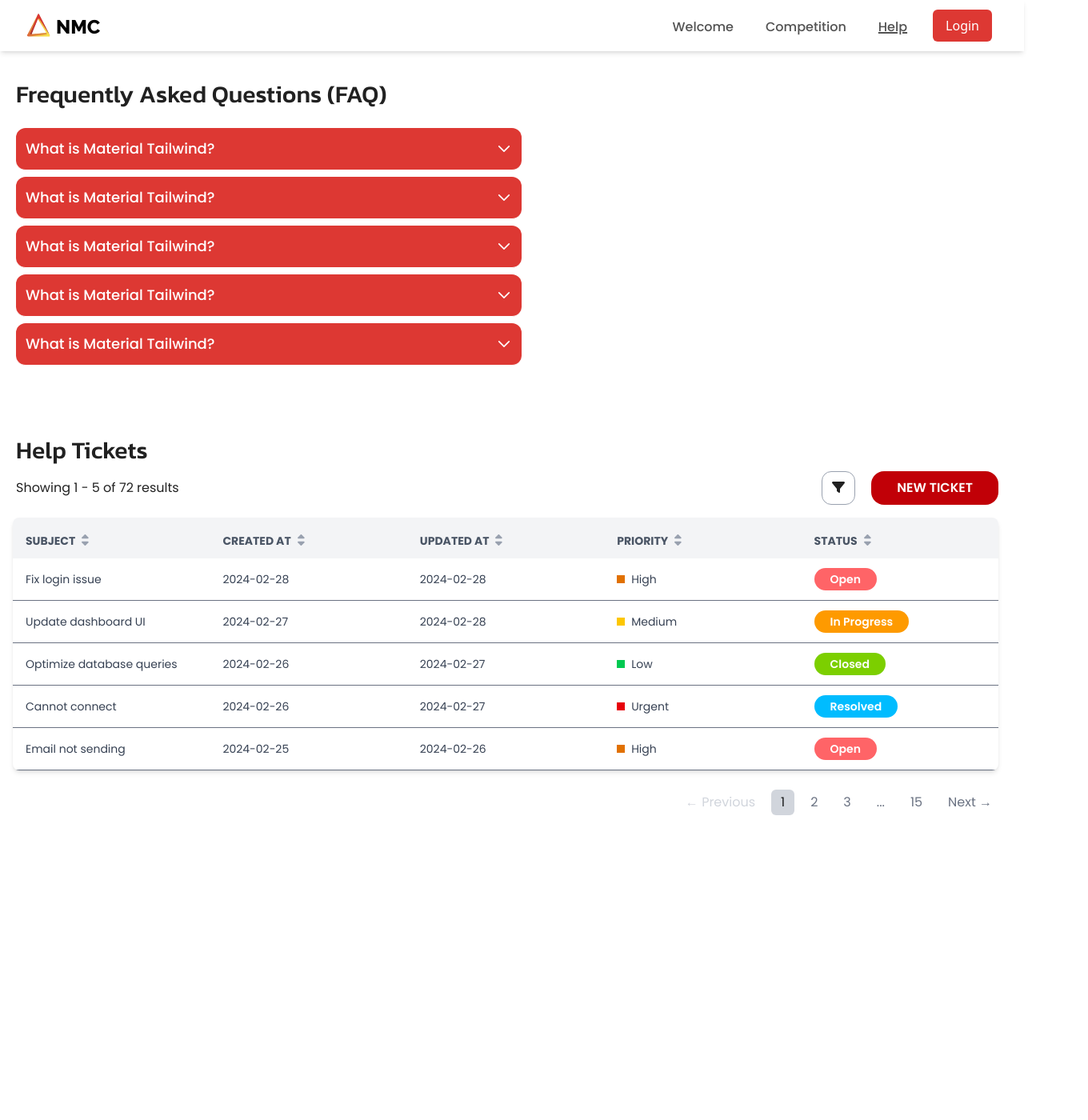
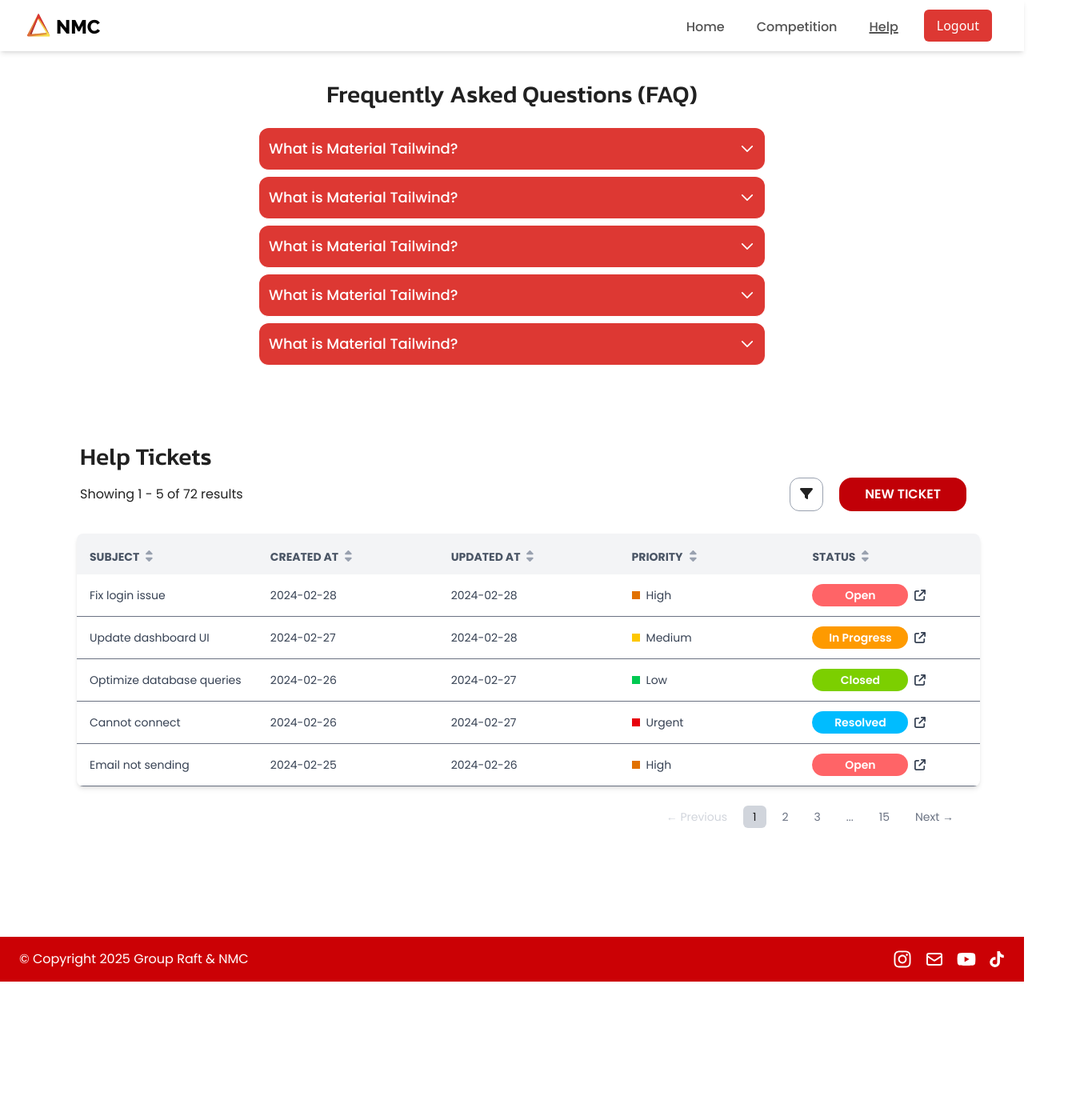
Before and after one commit to Ella-Raputri/WADS-FinalProject, a React (Vite) app in the folder frontend/: page /userhelp in a window 1280 px wide. Shown: the top 1400 px of the page at 80% size, 1360 px wide, since content can reach past the window. After the commit the page ends 1227 px from the top, so only its background shows below. Built offline with nearby package versions, Linux system fonts and the light colour scheme.

Commit message:
new ticket page

```diff
--- a/frontend/src/App.jsx
+++ b/frontend/src/App.jsx
@@ -12,6 +12,7 @@ import CompManagement from './pages/admin/CompManagement.jsx'
 import TicketManagement from './pages/admin/TicketManagement.jsx'
 import Navbar from './components/Navbar.jsx';
 import Footer from './components/Footer.jsx';
+import NewTicket from './pages/participant/NewTicket.jsx';
 
 function App() {
   // const [page, setPage] = useState("Welcome");
@@ -29,6 +30,7 @@ function App() {
                 <Route path='/userhome' element={ <HomePage/> }></Route>
                 <Route path='/usercomp' element={ <CompetitionPage/> }></Route>
                 <Route path='/userhelp' element={ <HelpPage/> }></Route>
+                <Route path='/usernewticket' element={<NewTicket/> }></Route>
 
                 <Route path='/admindashboard' element={ <Dashboard/> }></Route>
                 <Route path='/admincomp' element={ <CompManagement/> }></Route>
--- a/frontend/src/components/Navbar.jsx
+++ b/frontend/src/components/Navbar.jsx
@@ -4,7 +4,7 @@ import { Disclosure, DisclosureButton, DisclosurePanel } from '@headlessui/react
 import { Bars3Icon, ChevronLeftIcon, XMarkIcon } from '@heroicons/react/24/outline';
 
 const Navbar = () => {
-  const [userRole, setUserRole] = useState(null); // null (guest), 'participant', 'admin'
+  const [userRole, setUserRole] = useState('participant'); // null (guest), 'participant', 'admin'
   const location = useLocation();
   const navigate = useNavigate();
 
@@ -77,7 +77,8 @@ const Navbar = () => {
                       to={item.href}
                       className={`${userRole === 'admin' ? 'text-white red-hover' : 'bg-white text-neutral-600 hover:bg-neutral-100 hover:text-black'}
                       hover:rounded-sm px-3 py-2 text-md mt-1 font-medium font-poppins
-                      ${location.pathname === item.href ? 'underline decoration-2 font-bold' : ''}`
+                      ${location.pathname === item.href ? 'underline decoration-2 font-bold' : ''}
+                      ${(location.pathname=='/usernewticket' && item.href==='/userhelp')?  'underline decoration-2 font-bold' : ''}`
                     }
                     >
                       {item.name}
--- a/frontend/src/components/Table.jsx
+++ b/frontend/src/components/Table.jsx
@@ -1,15 +1,14 @@
 import React from 'react'
 import { FontAwesomeIcon } from "@fortawesome/react-fontawesome";
-import { faSortUp, faSortDown } from "@fortawesome/free-solid-svg-icons";
-import { useState,useEffect } from "react";
+import { faSortUp, faSortDown, faExternalLink } from "@fortawesome/free-solid-svg-icons";
+import { useState, useEffect } from "react";
 
-
-function Table({columns, data}) {
+function Table({ columns, data }) {
     const [sortedData, setSortedData] = useState(data);
     const [sortConfig, setSortConfig] = useState({ key: null, direction: "asc" });
 
     useEffect(() => {
-      console.log("Table received data:", data); // Check if data updates here
+        console.log("Table received data:", data);
     }, [data]);
 
     const handleSort = (column) => {
@@ -31,18 +30,17 @@ function Table({columns, data}) {
     };
 
     return (
-    <div className="overflow-x-auto w-full p-4">
-      <table className="min-w-full table-fixed bg-white shadow-md rounded-lg overflow-hidden">
+        <div className="overflow-x-auto max-w-11/12 lg:max-w-full mt-3 p-4">
+            <table className="md:min-w-11/12 table-fixed bg-white shadow-md rounded-lg overflow-hidden">
                 <thead className="bg-gray-100">
                     <tr>
                         {columns.map((col, index) => (
                             <th
                                 key={index}
-                className="text-sm px-4 py-3 text-left text-gray-600 font-poppins cursor-pointer w-[200px]"
+                                className="text-sm px-4 py-3 text-left text-gray-600 font-poppins w-[200px]"
                                 onClick={() => handleSort(col)}
                             >
                                 {col}
-
                                 <div className="inline-flex flex-col ml-2 mt-2">
                                     <FontAwesomeIcon
                                         icon={faSortUp}
@@ -51,54 +49,47 @@ function Table({columns, data}) {
                                     <FontAwesomeIcon
                                         icon={faSortDown}
                                         className={`${sortConfig.key === col.replace(/\s+/g, '_').toLowerCase() && sortConfig.direction === "desc" ? "text-gray-700" : "text-gray-400"}`}
-                        style={{marginTop:'-12px'}}
+                                        style={{ marginTop: '-12px' }}
                                     />
                                 </div>
-
                             </th>
                         ))}
                     </tr>
                 </thead>
                 <tbody>
                     {sortedData.map((item, index) => (
-            <tr key={index} className="border-b border-gray-500 hover:bg-gray-50 hover:cursor-pointer">
+                        <tr key={index} className="border-b border-gray-500 hover:bg-gray-50 ">
                             {columns.map((col, colIndex) => (
                                 <td key={colIndex} className={`px-4 py-3 text-sm font-poppins text-gray-700 ${col === 'Subject' ? 'w-2/5' : ''}`}>
-                  {col === 'PRIORITY' && item[col.toLowerCase()]=='Urgent' && (
+                                    {col === 'PRIORITY' && item[col.toLowerCase()] === 'Urgent' && (
                                         <div className="inline-flex mr-2 w-2.5 h-2.5 bg-red-600"></div>
                                     )}
-                  {col === 'PRIORITY' && item[col.toLowerCase()]=='High' &&(
+                                    {col === 'PRIORITY' && item[col.toLowerCase()] === 'High' && (
                                         <div className="inline-flex mr-2 w-2.5 h-2.5 bg-amber-600"></div>
                                     )}
-                  {col === 'PRIORITY' && item[col.toLowerCase()]=='Medium'&& (
+                                    {col === 'PRIORITY' && item[col.toLowerCase()] === 'Medium' && (
                                         <div className="inline-flex mr-2 w-2.5 h-2.5 bg-yellow-400"></div>
                                     )}
-                  {col === 'PRIORITY' && item[col.toLowerCase()]=='Low' && (
+                                    {col === 'PRIORITY' && item[col.toLowerCase()] === 'Low' && (
                                         <div className="inline-flex mr-2 w-2.5 h-2.5 bg-green-500"></div>
                                     )}
 
-                  {col === 'STATUS' && item[col.toLowerCase()]=='Open' && (
-                    <div className="font-semibold inline-flex bg-red-400 w-auto rounded-2xl text-white p-1 pl-5 pr-5">
+                                    {col === 'STATUS' && (
+                                        <div className="flex items-center space-x-2">
+                                            <div className={`font-semibold inline-flex w-24 md:w-30 rounded-2xl text-white p-1 justify-center
+                                                ${item[col.toLowerCase()] === 'Open' ? 'bg-red-400' :
+                                                item[col.toLowerCase()] === 'Closed' ? 'bg-lime-500' :
+                                                item[col.toLowerCase()] === 'In Progress' ? 'bg-amber-500' :
+                                                'bg-sky-400' // Resolved
+                                                }`}
+                                            >
                                                 {item[col.toLowerCase()]}
                                             </div>
-                  )}
-                  {col === 'STATUS' && item[col.toLowerCase()]=='Closed' && (
-                    <div className="font-semibold inline-flex bg-lime-500 w-auto rounded-2xl text-white p-1 pl-5 pr-5">
-                        {item[col.toLowerCase()]}
-                    </div>
-                  )}
-                  {col === 'STATUS' && item[col.toLowerCase()]=='In Progress' && (
-                    <div className="font-semibold inline-flex bg-amber-500 w-auto rounded-2xl text-white p-1 pl-5 pr-5">
-                        {item[col.toLowerCase()]}
-                    </div>
-                  )}
-                  {col === 'STATUS' && item[col.toLowerCase()]=='Resolved' && (
-                    <div className="font-semibold inline-flex bg-sky-400 w-auto rounded-2xl text-white p-1 pl-5 pr-5">
-                        {item[col.toLowerCase()]}
+                                            <FontAwesomeIcon className="text-xs md:text-sm cursor-pointer hover:text-red-600" icon={faExternalLink} />
                                         </div>
                                     )}
 
-                  {col!=='STATUS' && item[col.replace(/\s+/g, '_').toLowerCase()]}
+                                    {col !== 'STATUS' && item[col.replace(/\s+/g, '_').toLowerCase()]}
                                 </td>
                             ))}
                         </tr>
@@ -106,7 +97,7 @@ function Table({columns, data}) {
                 </tbody>
             </table>
         </div>
-  )
+    );
 }
 
-export default Table
+export default Table;
--- a/frontend/src/pages/participant/HelpPage.jsx
+++ b/frontend/src/pages/participant/HelpPage.jsx
@@ -4,6 +4,7 @@ import Pagination from '../../components/Pagination';
 import { FontAwesomeIcon } from "@fortawesome/react-fontawesome";
 import { faFilter } from "@fortawesome/free-solid-svg-icons";
 import AccordionFAQ from '../../components/AccordionFAQ';
+import { useNavigate } from 'react-router-dom';
 
 const HelpPage = () => {
   const cols = ["SUBJECT", "CREATED AT", "UPDATED AT", "PRIORITY", "STATUS"];
@@ -102,74 +103,47 @@ const HelpPage = () => {
     console.log(currentPage)
   }, [currentPage]);
 
-  const handlePrev = () => {
-    if (currentPage > 1) {
-      setCurrentPage((prev) => prev - 1);
-    }
-  };
-
-  const handleNext = () => {
-    if (currentPage < totalPage) {
-      setCurrentPage((prev) => prev + 1);
-    }
-  };
+  const navigate = useNavigate();
 
 
   return (
     <>
-      <h1 className='mt-20 font-medium text-3xl font-kanit p-5 pb-3'>
+      <h1 className='mt-20 font-medium text-center text-3xl font-kanit p-5 pb-3'>
         Frequently Asked Questions (FAQ)
       </h1>
-      <div className='p-5 pt-3 max-w-2xl font-poppins font-medium'>
+      <div className="flex flex-col items-center justify-center p-5 pt-3 max-w-2xl font-poppins font-medium mx-auto">
         <AccordionFAQ />
       </div>
 
-      <h1 className='mt-10 font-medium text-3xl font-kanit p-5 pb-0'>
+
+      <h1 className='md:ml-20 mt-12 font-medium text-3xl font-kanit p-5 pb-0'>
         Help Tickets
       </h1>
 
 
-      <div className="pl-5 pr-8 pt-2 pb-0 flex justify-between items-center font-poppins">
+      <div className="pl-5 pr-8 pt-2 pb-0 md:ml-20 flex justify-between items-center font-poppins">
         <h3>Showing {(currentPage - 1) * itemsPerPage + 1} - {Math.min(currentPage * itemsPerPage, totalResult)} of {totalResult} results</h3>
-        <div className="flex gap-5">
+        <div className="mr-10 flex gap-5">
           <button className="border border-gray-400 px-3 py-2 rounded-xl hover:bg-gray-100 hover:cursor-pointer">
             <FontAwesomeIcon icon={faFilter} />
           </button>
-          <button className="font-semibold px-8 py-2 rounded-2xl bg-red-700 text-white hover:bg-red-800 hover:cursor-pointer">
+          <button className="font-semibold px-8 py-2 rounded-2xl bg-red-700 text-white hover:bg-red-800 hover:cursor-pointer"
+          onClick={() => navigate('/usernewticket')}>
             NEW TICKET
           </button>
         </div>
       </div>
 
-      <div className="w-full min-h-screen p-4 pt-0 pl-0">
+      <div className="md:ml-20 w-full mb-30 p-4 pt-0 pl-0">
         {currentData.length > 0 ? (
           <Table key={tracker} columns={cols} data={currentData} />
         ) : (
           <div className="text-center font-semibold text-gray-500 p-5">No data available</div>
         )}
 
-      <div className="flex justify-end mt-2 mr-3 font-poppins">
+      <div className="flex justify-end mt-2 text-xs md:text-sm md:mr-35 font-poppins">
         <Pagination currentPage={currentPage} totalPages={totalPage} onPageChange={setCurrentPage}/>
       </div>
-
-
-        {/* <div className="flex justify-end mr-5 gap-4 mt-5">
-          <button
-            onClick={handlePrev}
-            disabled={currentPage === 1}
-            className={`px-4 py-2 rounded-lg ${currentPage === 1 ? 'bg-gray-300 cursor-not-allowed' : 'bg-gray-800 text-white hover:bg-gray-700'}`}
-          >
-            Previous
-          </button>
-          <span className="text-lg font-medium">Page {currentPage} of {totalPage}</span>
-          <button
-            onClick={handleNext}
-            disabled={currentPage === totalPage}
-            className={`px-4 py-2 rounded-lg ${currentPage === totalPage ? 'bg-gray-300 cursor-not-allowed' : 'bg-gray-800 text-white hover:bg-gray-700'}`}
-          >
-            Next
-          </button>
-        </div> */}
       </div>
     </>
   );
```
Also changed, not shown: frontend/src/pages/participant/NewTicket.jsx (added, +100 -0 lines). Lines whose indentation alone changed are shown as unchanged.
